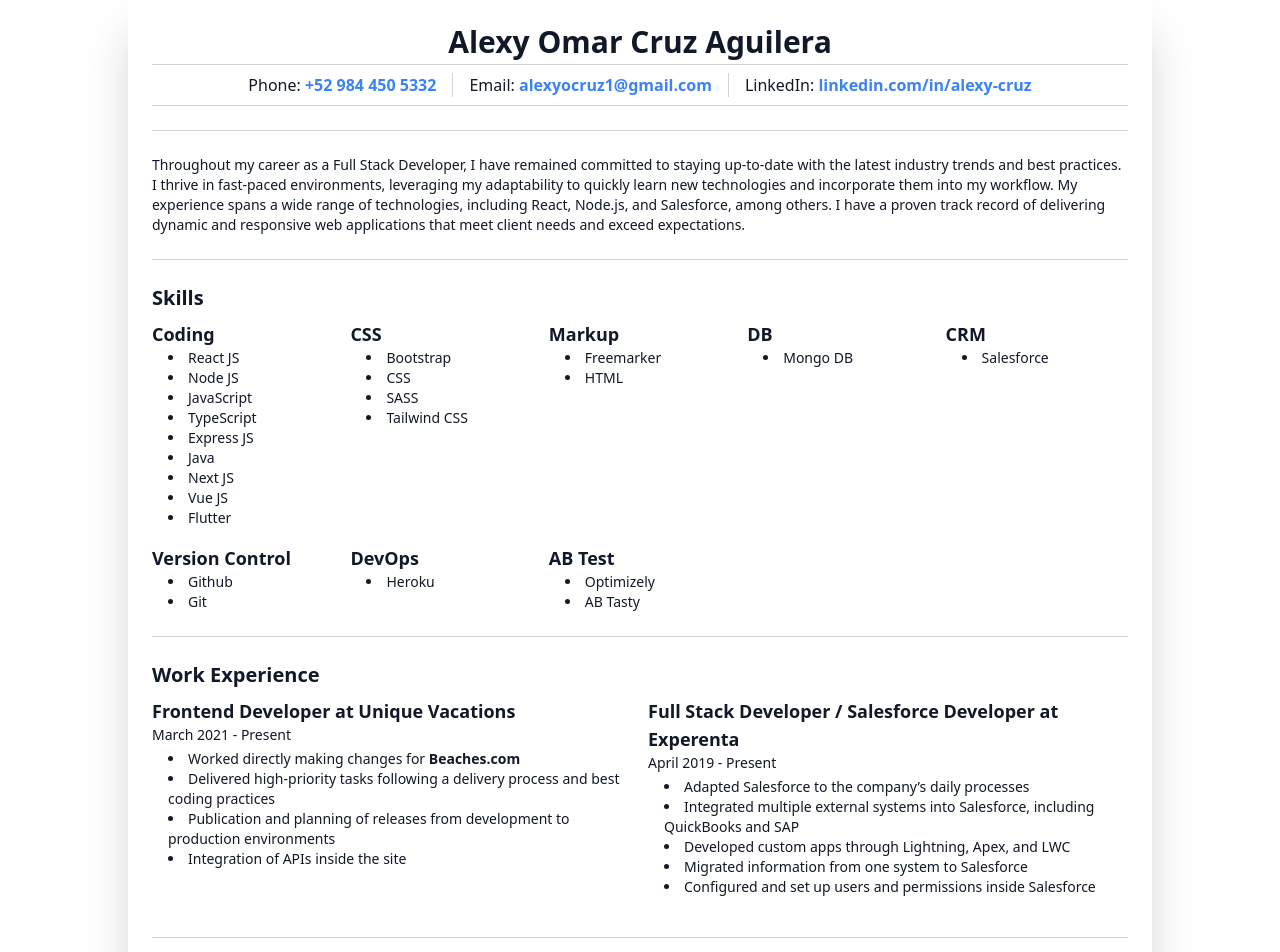
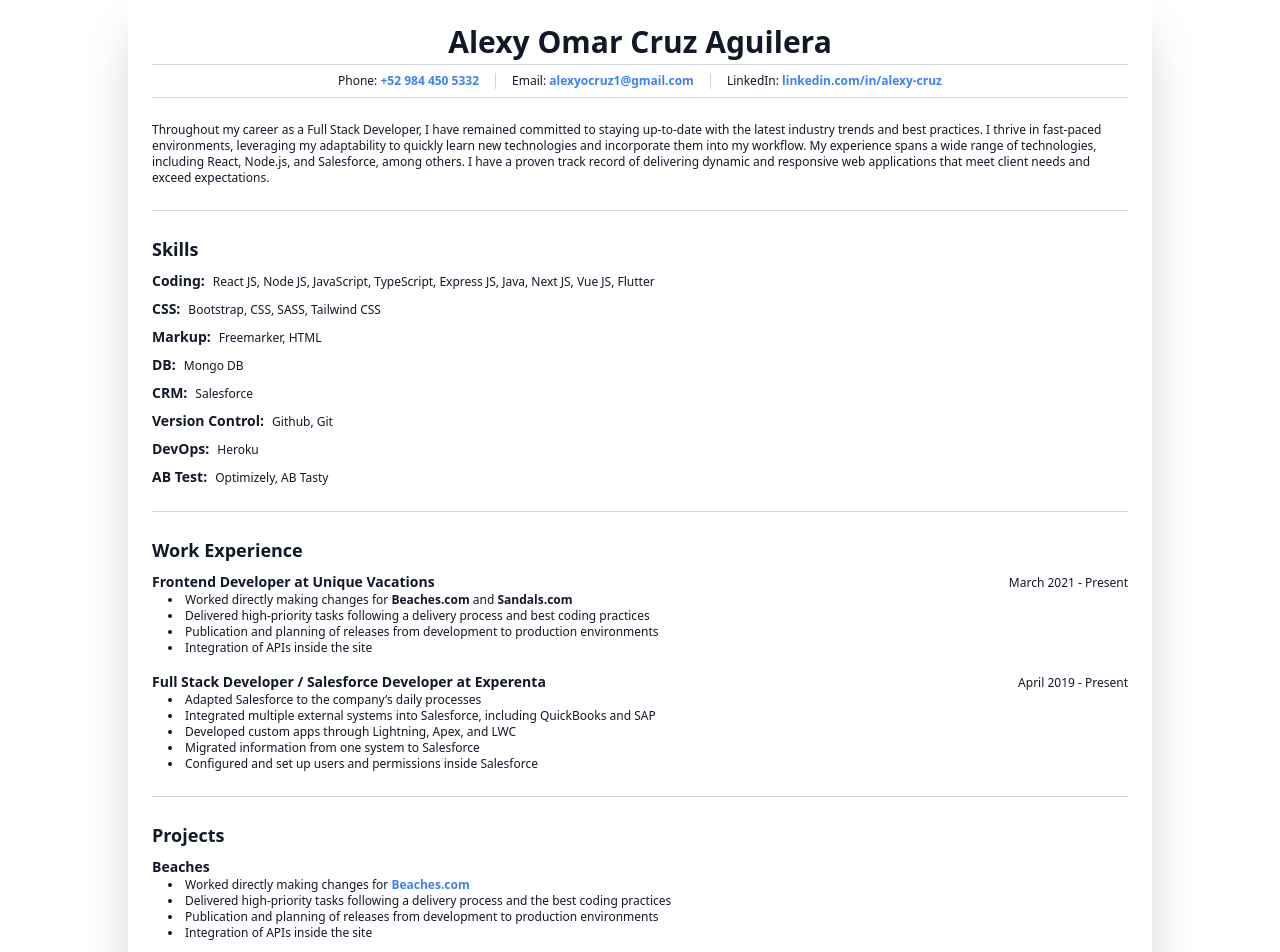
Before and after one commit to alexyocruz1/alexy.cruz, a Next.js app: page / in a window 1280 px wide. Shown: the part 4900-5852 px from the top of the page. Built offline with nearby package versions, Linux system fonts and the light colour scheme.

Commit message:
Last version on CV info

```diff
--- a/src/components/CV.tsx
+++ b/src/components/CV.tsx
@@ -85,19 +85,19 @@
 
         <div ref={componentRef} className="bg-white p-6 rounded shadow-2xl">
           {/* Header */}
-      <header className="text-center mb-6">
+          <header className="text-center">
             <h1 className="text-3xl font-bold mb-1">Alexy Omar Cruz Aguilera</h1>
             <div className="flex justify-center items-center space-x-4 border-t border-b border-gray-300 py-2">
-          <p className="text-base border-r border-gray-300 pr-4">Phone: <a href="tel:+529844505332" className="font-bold text-blue-500 hover:underline">+52 984 450 5332</a></p>
-          <p className="text-base border-r border-gray-300 pr-4">Email: <a href="mailto:alexyocruz1@gmail.com" className="font-bold text-blue-500 hover:underline">alexyocruz1@gmail.com</a></p>
-          <p className="text-base">LinkedIn: <a href="https://www.linkedin.com/in/alexy-cruz-72777114b/" className='font-bold text-blue-500 hover:underline'>linkedin.com/in/alexy-cruz</a></p>
+              <p className="text-xs border-r border-gray-300 pr-4 print:text-xs">Phone: <a href="tel:+529844505332" className="font-bold text-blue-500 hover:underline">+52 984 450 5332</a></p>
+              <p className="text-xs border-r border-gray-300 pr-4 print:text-xs">Email: <a href="mailto:alexyocruz1@gmail.com" className="font-bold text-blue-500 hover:underline">alexyocruz1@gmail.com</a></p>
+              <p className="text-xs">LinkedIn: <a href="https://www.linkedin.com/in/alexy-cruz-72777114b/" className='font-bold text-blue-500 hover:underline'>linkedin.com/in/alexy-cruz</a></p>
             </div>
           </header>
 
           {/* Summary */}
-      <section className="mb-6 border-t border-gray-300 pt-6">
+          <section className="mb-6 pt-6">
             <div className='mb-4'>
-          <p className="text-sm">
+              <p className="text-xs">
                 Throughout my career as a Full Stack Developer, I have remained committed to staying up-to-date with the latest industry trends and best practices. I thrive in fast-paced environments, leveraging my adaptability to quickly learn new technologies and incorporate them into my workflow. My experience spans a wide range of technologies, including React, Node.js, and Salesforce, among others. I have a proven track record of delivering dynamic and responsive web applications that meet client needs and exceed expectations.
               </p>
             </div>
@@ -105,91 +105,64 @@
 
           {/* Skills */}
           <section className="mb-6 border-t border-gray-300 pt-6">
-        <h2 className="text-xl font-bold mb-2">Skills</h2>
-        <div className="grid grid-cols-1 sm:grid-cols-2 lg:grid-cols-5 gap-4">
-          <div>
-            <h3 className="text-lg font-bold">Coding</h3>
-            <ul className="list-disc list-inside text-sm pl-4">
-              <li>React JS</li>
-              <li>Node JS</li>
-              <li>JavaScript</li>
-              <li>TypeScript</li>
-              <li>Express JS</li>
-              <li>Java</li>
-              <li>Next JS</li>
-              <li>Vue JS</li>
-              <li>Flutter</li>
-            </ul>
+            <h2 className="text-lg font-bold mb-2">Skills</h2>
+            <div className="space-y-2">
+              <div className="flex items-baseline">
+                <h3 className="text-sm font-bold mr-2">Coding:</h3>
+                <p className="text-xs">React JS, Node JS, JavaScript, TypeScript, Express JS, Java, Next JS, Vue JS, Flutter</p>
               </div>
-          <div>
-            <h3 className="text-lg font-bold">CSS</h3>
-            <ul className="list-disc list-inside text-sm pl-4">
-              <li>Bootstrap</li>
-              <li>CSS</li>
-              <li>SASS</li>
-              <li>Tailwind CSS</li>
-            </ul>
+              <div className="flex items-baseline">
+                <h3 className="text-sm font-bold mr-2">CSS:</h3>
+                <p className="text-xs">Bootstrap, CSS, SASS, Tailwind CSS</p>
               </div>
-          <div>
-            <h3 className="text-lg font-bold">Markup</h3>
-            <ul className="list-disc list-inside text-sm pl-4">
-              <li>Freemarker</li>
-              <li>HTML</li>
-            </ul>
+              <div className="flex items-baseline">
+                <h3 className="text-sm font-bold mr-2">Markup:</h3>
+                <p className="text-xs">Freemarker, HTML</p>
               </div>
-          <div>
-            <h3 className="text-lg font-bold">DB</h3>
-            <ul className="list-disc list-inside text-sm pl-4">
-              <li>Mongo DB</li>
-            </ul>
+              <div className="flex items-baseline">
+                <h3 className="text-sm font-bold mr-2">DB:</h3>
+                <p className="text-xs">Mongo DB</p>
               </div>
-          <div>
-            <h3 className="text-lg font-bold">CRM</h3>
-            <ul className="list-disc list-inside text-sm pl-4">
-              <li>Salesforce</li>
-            </ul>
+              <div className="flex items-baseline">
+                <h3 className="text-sm font-bold mr-2">CRM:</h3>
+                <p className="text-xs">Salesforce</p>
               </div>
-          <div>
-            <h3 className="text-lg font-bold">Version Control</h3>
-            <ul className="list-disc list-inside text-sm pl-4">
-              <li>Github</li>
-              <li>Git</li>
-            </ul>
+              <div className="flex items-baseline">
+                <h3 className="text-sm font-bold mr-2">Version Control:</h3>
+                <p className="text-xs">Github, Git</p>
               </div>
-          <div>
-            <h3 className="text-lg font-bold">DevOps</h3>
-            <ul className="list-disc list-inside text-sm pl-4">
-              <li>Heroku</li>
-            </ul>
+              <div className="flex items-baseline">
+                <h3 className="text-sm font-bold mr-2">DevOps:</h3>
+                <p className="text-xs">Heroku</p>
               </div>
-          <div>
-            <h3 className="text-lg font-bold">AB Test</h3>
-            <ul className="list-disc list-inside text-sm pl-4">
-              <li>Optimizely</li>
-              <li>AB Tasty</li>
-            </ul>
+              <div className="flex items-baseline">
+                <h3 className="text-sm font-bold mr-2">AB Test:</h3>
+                <p className="text-xs">Optimizely, AB Tasty</p>
               </div>
             </div>
           </section>
 
           {/* Work Experience */}
           <section className="mb-6 border-t border-gray-300 pt-6">
-        <h2 className="text-xl font-bold mb-2">Work Experience</h2>
-        <div className="grid grid-cols-1 lg:grid-cols-2 gap-4">
+            <h2 className="text-lg font-bold mb-2">Work Experience</h2>
             <div className="mb-4">
-            <h3 className="text-lg font-bold">Frontend Developer at Unique Vacations</h3>
-            <p className="text-sm mb-1">March 2021 - Present</p>
-            <ul className="list-disc list-inside text-sm pl-4">
-              <li>Worked directly making changes for <a href="https://beaches.com" target="_blank" rel="noopener noreferrer" className="font-bold">Beaches.com</a></li>
+              <div className="flex justify-between items-baseline">
+                <h3 className="text-sm font-bold">Frontend Developer at Unique Vacations</h3>
+                <p className="text-xs">March 2021 - Present</p>
+              </div>
+              <ul className="list-disc list-inside text-xs pl-4">
+                <li>Worked directly making changes for <a href="https://beaches.com" target="_blank" rel="noopener noreferrer" className="font-bold">Beaches.com</a> and <a href="https://sandals.com" target="_blank" rel="noopener noreferrer" className="font-bold">Sandals.com</a></li>
                 <li>Delivered high-priority tasks following a delivery process and best coding practices</li>
                 <li>Publication and planning of releases from development to production environments</li>
                 <li>Integration of APIs inside the site</li>
               </ul>
             </div>
             <div className="mb-4">
-            <h3 className="text-lg font-bold">Full Stack Developer / Salesforce Developer at Experenta</h3>
-            <p className="text-sm mb-1">April 2019 - Present</p>
-            <ul className="list-disc list-inside text-sm pl-4">
+              <div className="flex justify-between items-baseline">
+                <h3 className="text-sm font-bold">Full Stack Developer / Salesforce Developer at Experenta</h3>
+                <p className="text-xs">April 2019 - Present</p>
+              </div>
+              <ul className="list-disc list-inside text-xs pl-4">
                 <li>Adapted Salesforce to the company’s daily processes</li>
                 <li>Integrated multiple external systems into Salesforce, including QuickBooks and SAP</li>
                 <li>Developed custom apps through Lightning, Apex, and LWC</li>
@@ -197,16 +170,15 @@
                 <li>Configured and set up users and permissions inside Salesforce</li>
               </ul>
             </div>
-        </div>
           </section>
 
           {/* Projects */}
           <section className="mb-6 border-t border-gray-300 pt-6">
-        <h2 className="text-xl font-bold mb-2">Projects</h2>
+            <h2 className="text-lg font-bold mb-2">Projects</h2>
             {clients.map((client, index) => (
               <div key={index} className="mb-4">
-            <h3 className="text-lg font-bold">{client.name}</h3>
-            <ul className="list-disc list-inside text-sm pl-4">
+                <h3 className="text-sm font-bold">{client.name}</h3>
+                <ul className="list-disc list-inside text-xs pl-4">
                   {client.details.map((detail, detailIndex) => (
                     <li key={detailIndex}>{detail}</li>
                   ))}
@@ -217,11 +189,11 @@
 
           {/* Volunteer Experience */}
           <section className="mb-6 border-t border-gray-300 pt-6">
-        <h2 className="text-xl font-bold mb-2">Volunteer Experience</h2>
+            <h2 className="text-lg font-bold mb-2">Volunteer Experience</h2>
             <div className="mb-4">
-          <h3 className="text-lg font-bold">Hogar de Amor y Esperanza</h3>
-          <p className="text-sm mb-1">2020-2021</p>
-          <ul className="list-disc list-inside text-sm pl-4">
+              <h3 className="text-sm font-bold">Hogar de Amor y Esperanza</h3>
+              <p className="text-xs mb-1">2020-2021</p>
+              <ul className="list-disc list-inside text-xs pl-4">
                 <li>Created a courses and students management website</li>
                 <li>Created a donations and campaigns website</li>
               </ul>
@@ -230,14 +202,14 @@
 
           {/* Education */}
           <section className="mb-6 border-t border-gray-300 pt-6">
-        <h2 className="text-xl font-bold mb-2">Education</h2>
+            <h2 className="text-lg font-bold mb-2">Education</h2>
             <div className="mb-4">
-          <h3 className="text-lg font-bold">Computer System Engineering</h3>
-          <p className="text-sm">UNITEC, Tegucigalpa - Honduras, June 2014 – December 2020</p>
+              <h3 className="text-sm font-bold">Computer System Engineering</h3>
+              <p className="text-xs">UNITEC, Tegucigalpa - Honduras, June 2014 – December 2020</p>
             </div>
             <div className="mb-4">
-          <h3 className="text-lg font-bold">Bachelor of Science and Letters</h3>
-          <p className="text-sm">Ixo School, Tegucigalpa - Honduras, August 2012 – June 2014</p>
+              <h3 className="text-sm font-bold">Bachelor of Science and Letters</h3>
+              <p className="text-xs">Ixo School, Tegucigalpa - Honduras, August 2012 – June 2014</p>
             </div>
           </section>
         </div>
```
Lines whose indentation alone changed are shown as unchanged.
